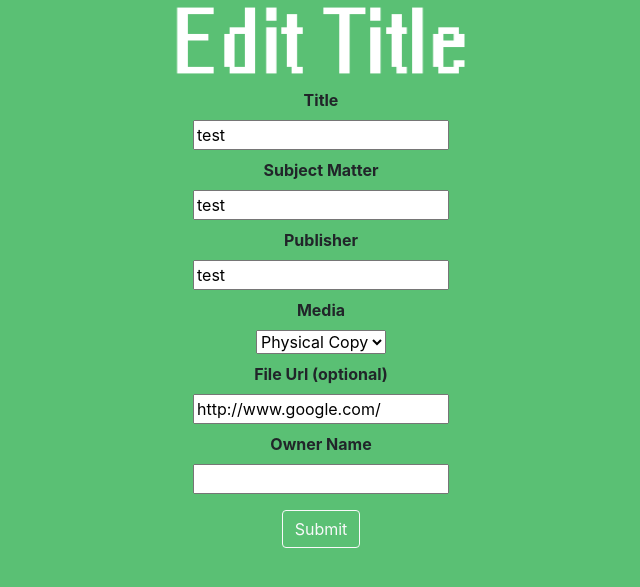
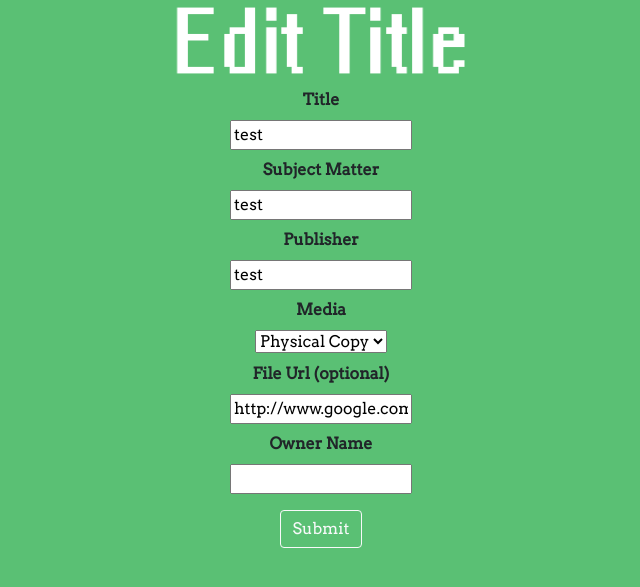
Before and after one commit to k80-f/py-archive, a Flask app: page /item/1 in a window 1280 px wide. Shown: the top 587 px of the page, without its empty margins (319-959 px from the left). Run offline with Flask 2, Linux system fonts and the light colour scheme; some libraries are stand-ins or nearby versions.

Commit message:
Changed font to Arvo

```diff
--- a/static/styles.css
+++ b/static/styles.css
@@ -1,6 +1,7 @@
 body {
     background-color: #5AC074;
     text-align: center;
+    font-family: arvo;
 }
 
 li.list-group-item {
--- a/templates/base_layout.html
+++ b/templates/base_layout.html
@@ -6,6 +6,7 @@
         <title>arChive</title>
         <link rel="stylesheet" href="https://stackpath.bootstrapcdn.com/bootstrap/4.1.3/css/bootstrap.min.css" integrity="sha384-MCw98/SFnGE8fJT3GXwEOngsV7Zt27NXFoaoApmYm81iuXoPkFOJwJ8ERdknLPMO" crossorigin="anonymous">
         <link rel="stylesheet" href="{{ url_for('static', filename='styles.css') }}">
+        <link rel="stylesheet" href="https://fonts.googleapis.com/css?family=Arvo">
         {% endblock %}
     </head>
     <body>
```
